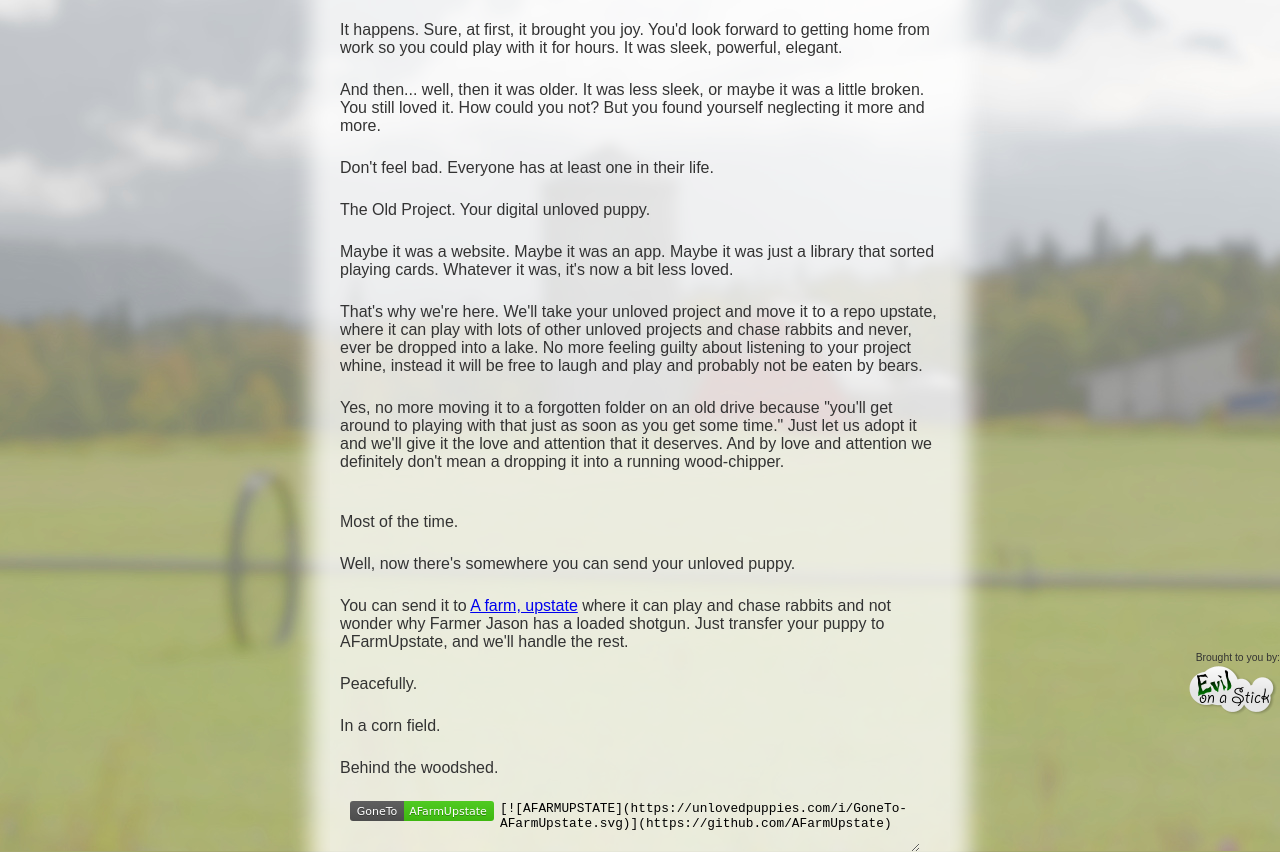
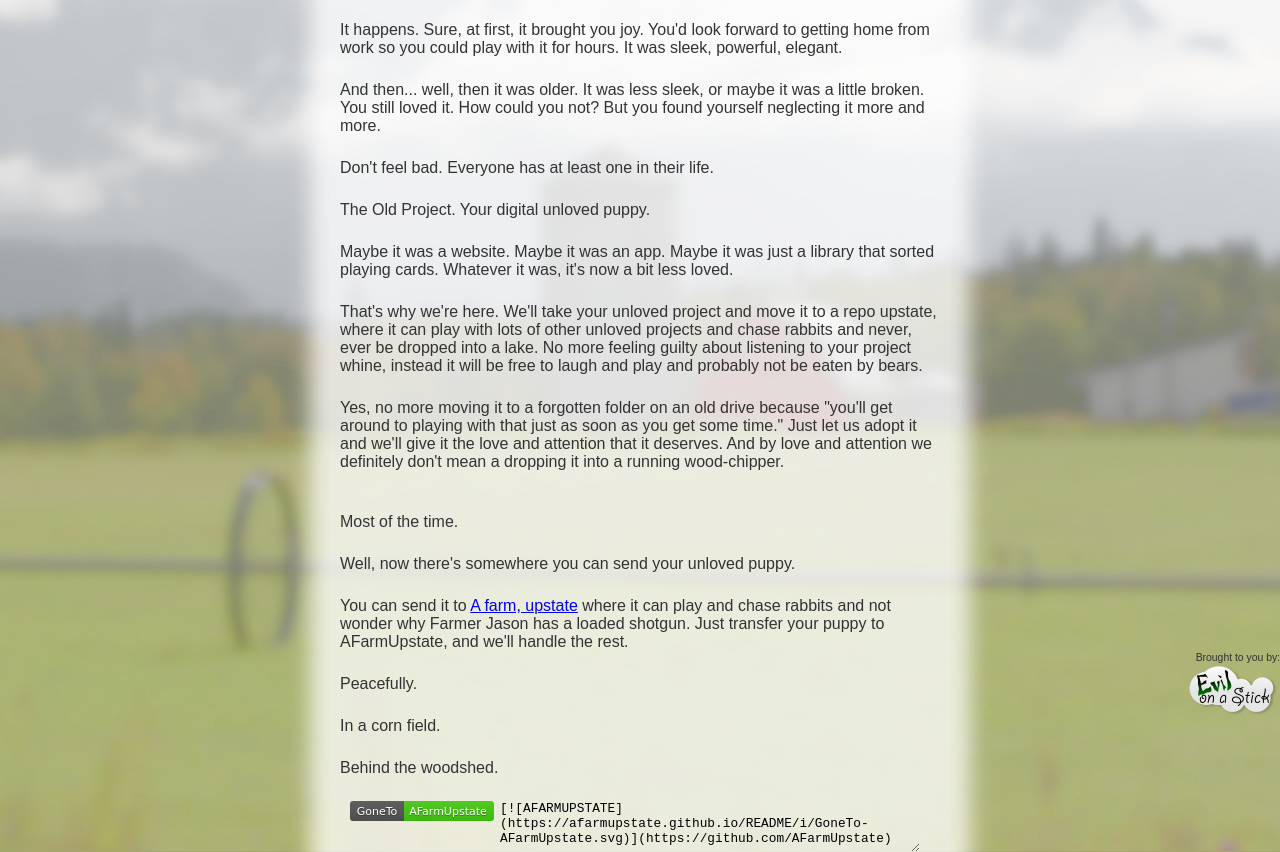
Before and after one commit to AFarmUpstate/README, a plain HTML site: page index.html in a window 1280 px wide. Shown: the part 78-930 px from the top of the page. Drawn offline with Linux system fonts and the light colour scheme.

Commit message:
Update link

```diff
--- a/index.html
+++ b/index.html
@@ -25,7 +25,7 @@
 <div class="link">
 <a href="https://github.com/AFarmUpstate"><img src="i/GoneTo-AFarmUpstate.svg"></a>
 <textarea class="code"id="tag">
-[![AFARMUPSTATE](https://unlovedpuppies.com/i/GoneTo-AFarmUpstate.svg)](https://github.com/AFarmUpstate)
+[![AFARMUPSTATE](https://afarmupstate.github.io/README/i/GoneTo-AFarmUpstate.svg)](https://github.com/AFarmUpstate)
 </textarea>
 </div>
 </div>
```
